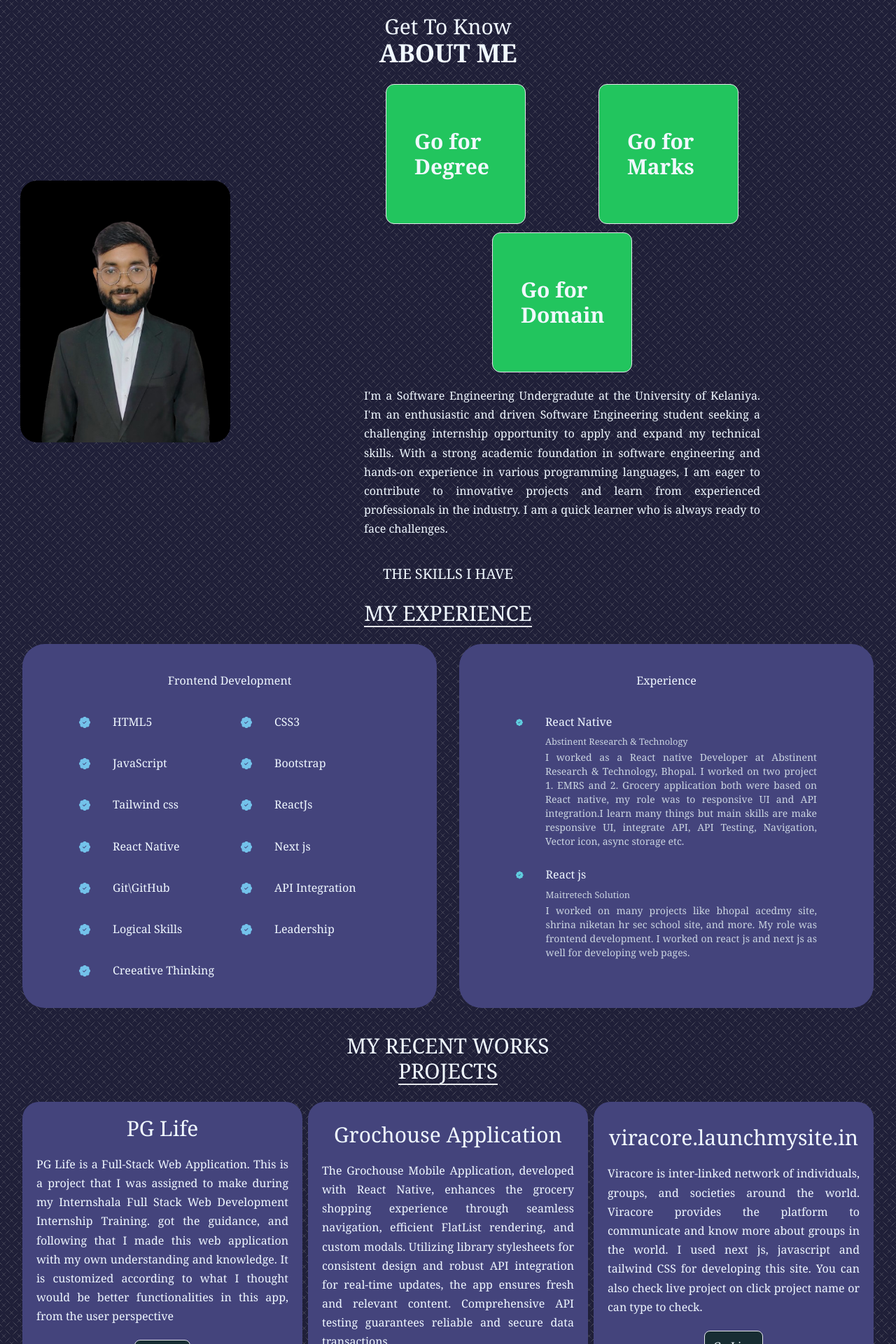
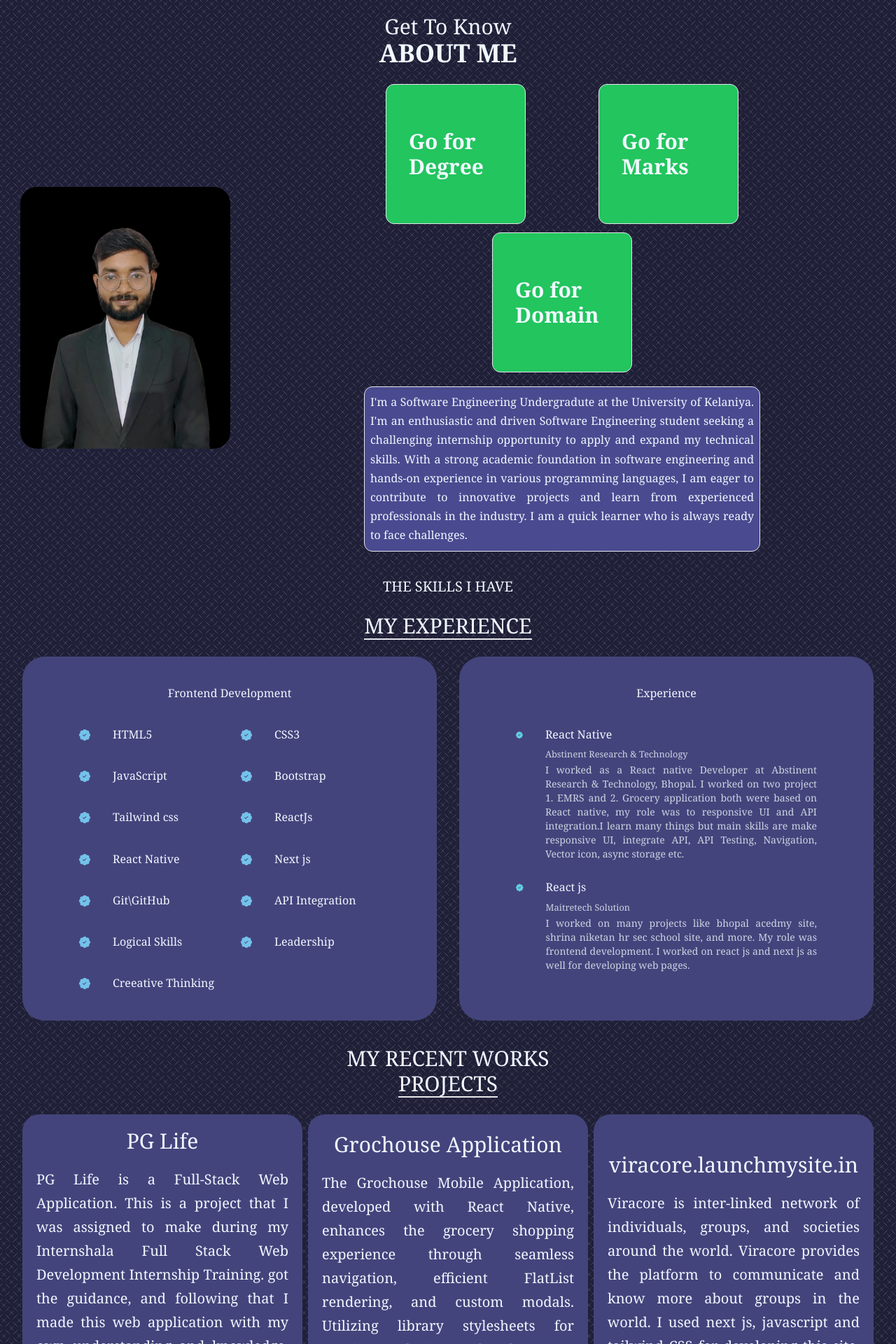
Before and after one commit to ErJahangir/portfolio, a Next.js app: page / in a window 1280 px wide. Shown: the part 880-2800 px from the top of the page at 70% size. Built offline with nearby package versions, Linux system fonts and the light colour scheme.

Commit message:
updated some layouting

```diff
--- a/src/app/Component/About.jsx
+++ b/src/app/Component/About.jsx
@@ -23,7 +23,7 @@ const About = () => {
         <div className="flex flex-col mx-auto w-[95%] lg:w-[49%] gap-5 ">
           <div className="flex flex-wrap gap-3 mx-auto">
             <div className="w-[250px] md:w-[200px] flex flex-col mx-auto relative items-center rounded-xl duration-1000 h-[250px] md:h-[200px] border bg-green-500  group">
-              <h2 className="text-3xl font-bold font-serif ml-10 group-hover:hidden duration-1000 my-auto ">
+              <h2 className="text-3xl font-bold font-serif group-hover:hidden duration-1000 my-auto md:ml-8 ">
                 Go for Degree
               </h2>
               <div className="opacity-0 top-28  group-hover:top-3 absolute group-hover:opacity-100 duration-1000 flex flex-col items-center">
@@ -39,7 +39,7 @@ const About = () => {
               </div>
             </div>
             <div className="w-[250px] md:w-[200px] flex flex-col relative items-center rounded-xl duration-1000 h-[250px] md:h-[200px] mx-auto border bg-green-500  group">
-              <h2 className="text-3xl font-bold font-serif ml-10 group-hover:hidden duration-1000 my-auto ">
+              <h2 className="text-3xl font-bold font-serif  group-hover:hidden duration-1000 my-auto md:ml-8">
                 Go for Marks
               </h2>
               <div className="opacity-0 top-28 group-hover:top-7 absolute group-hover:opacity-100 duration-1000 flex flex-col items-center">
@@ -50,8 +50,8 @@ const About = () => {
                 <h2 className="font-bold text-slate-200">8.13</h2>
               </div>
             </div>
-            <div className="w-[250px] md:w-[200px] flex flex-col mx-auto relative items-center rounded-xl duration-1000 h-[250px] md:h-[200px] border bg-green-500  group">
-              <h2 className="text-3xl font-bold font-serif ml-10 group-hover:hidden duration-1000 my-auto ">
+            <div className="w-[250px] md:w-[200px] flex flex-col mx-auto relative items-center rounded-xl duration-1000 h-[250px] justify-center md:h-[200px] border bg-green-500  group">
+              <h2 className="text-3xl font-bold font-serif group-hover:hidden duration-1000 my-auto md:ml-8">
                 Go for Domain
               </h2>
               <div className="opacity-0 top-28 group-hover:top-5 absolute group-hover:opacity-100 duration-1000 flex flex-col items-center">
@@ -64,7 +64,7 @@ const About = () => {
               </div>
             </div>
           </div>
-          <h2 className="w-[95%] mx-auto text-justify">
+          <h2 className="w-[95%] border p-2 rounded-xl bg-[#4a4a90] hover:bg-transparent duration-1000 hover:shadow-3xl mx-auto text-justify">
             I'm a Software Engineering Undergradute at the University of
             Kelaniya. I'm an enthusiastic and driven Software Engineering
             student seeking a challenging internship opportunity to apply and
--- a/src/app/Component/Contact.jsx
+++ b/src/app/Component/Contact.jsx
@@ -6,15 +6,14 @@ const Contact = () => {
   return (
     <div
       id="Contact"
-      className="flex mx-auto flex-col items-center my-12 w-[95%]"
+      className="flex mx-auto flex-col items-center my-12 w-[95%] md:w-[70%]"
     >
       <h2 className="text-3xl uppercase font-bold border-b-4 border-white">
         Contact me
       </h2>
-      <div className="flex flex-col mt-4 md:flex-row justify-between gap-8 w-full mx-auto">
-        <div className="w-[95%] md:w-[45%] lg:w-[35%] rounded-2xl text-white p-8 flex flex-col justify-center mx-auto border h-[200px]">
+      <div className="flex flex-col mt-4 md:flex-row w-full gap-5">
+        <div className="w-[85%] md:w-[45%] lg:w-[35%] rounded-2xl text-white p-8 flex flex-col justify-center mx-auto border h-[200px]">
           <h2 className="flex flex-row items-center gap-3">
-            {" "}
             <FaHome />
             Ashoka Garden, Bhopal
           </h2>
@@ -23,16 +22,16 @@ const Contact = () => {
             +91 7557708578
           </h2>
         </div>
-        <div className="w-[95%] md:w-[45%] lg:w-[35%] rounded-2xl border mx-auto p-8 flex flex-col justify-center gap-3 h-[200px]">
-          <h2 className="flex flex-row items-center gap-3 text-[10px] md:text-[15px]">
+        <div className="w-[85%] md:w-[45%] lg:w-[35%] rounded-2xl border mx-auto p-8 flex flex-col justify-center gap-3 h-[200px]">
+          <h2 className="flex flex-row items-center gap-3 text-[12px] md:text-[15px]">
             <FaLinkedinIn className="text-2xl" />
             linkedin.com/in/jahangircse786
           </h2>
-          <h2 className="flex flex-row items-center gap-3 text-[10px] md:text-[15px]">
+          <h2 className="flex flex-row items-center gap-3 text-[12px] md:text-[15px]">
             <FaGithub className="text-2xl" />
             github.com/ErJahangir
           </h2>
-          <h2 className="flex flex-row items-center gap-3 text-[10px] md:text-[15px]">
+          <h2 className="flex flex-row items-center gap-3 text-[12px] md:text-[15px]">
             <CgMail className="text-2xl" />
             jahangiralamnke786@gmail.com
           </h2>
--- a/src/app/Component/Education.jsx
+++ b/src/app/Component/Education.jsx
@@ -36,7 +36,7 @@ const Education = () => {
         {data.map((item) => (
           <div
             key={item.id}
-            className="w-[400px] h-[200px] flex flex-col justify-center gap-3 mx-auto hover:shadow-lg rounded-3xl p-5 bg-[#44447c] border-0 duration-1000  hover:bg-transparent hover:border-[1px]"
+            className=" w-[95%] md:w-[400px] h-[200px] flex flex-col justify-center gap-3 mx-auto hover:shadow-lg rounded-3xl p-5 bg-[#44447c] border-0 duration-1000  hover:bg-transparent hover:border-[1px]"
           >
             <h2 className="font-sans text-xl font-semibold">
               {item.name} - {item.course}
--- a/src/app/Component/Home.jsx
+++ b/src/app/Component/Home.jsx
@@ -37,13 +37,13 @@ const Home = () => {
           <Link
             href="/new-resume.pdf"
             download
-            className="border px-5 py-3 rounded-lg hover:bg-green-700 hover:text-gray-900 text-xl capitalize font-semibold duration-1000"
+            className="border px-5 py-3 rounded-lg hover:bg-green-700 hover:text-gray-900 text-[15px] md:text-xl capitalize font-semibold duration-1000"
           >
             Resume
           </Link>
           <Link
             href="#Contact"
-            className="border px-6 py-3 rounded-lg bg-green-600 text-xl capitalize font-semibold duration-1000 hover:text-black hover:bg-white"
+            className="border px-6 py-3 rounded-lg bg-green-600 text-[15px] md:text-xl capitalize font-semibold duration-1000 hover:text-black hover:bg-white"
           >
             Contact us
           </Link>
@@ -53,7 +53,7 @@ const Home = () => {
           width={300}
           alt="Image"
           src="/topimage.png"
-          className="rounded-t-full bg-slate-400 w-[230px] h-[300px] md:w-[300px] md:h-[350px]"
+          className="rounded-t-full bg-blue-950 -rotate-3 w-[230px] h-[300px] md:w-[300px] md:h-[350px]"
         />
       </div>
       <div className="rotate-90 hidden md:flex text-xl md:text-2xl">
--- a/src/app/Component/Project.jsx
+++ b/src/app/Component/Project.jsx
@@ -49,10 +49,12 @@ const Project = () => {
           <Link
             href="/"
             key={item.id}
-            className="w-[400px] mx-auto flex flex-col items-center justify-center hover:shadow-lg rounded-3xl p-5 bg-[#44447c] duration-[1500ms] hover:border  hover:bg-transparent"
+            className="w-[95%] md:w-[400px] mx-auto flex flex-col items-center justify-center hover:shadow-lg rounded-3xl p-5 bg-[#44447c] duration-[1500ms] hover:border  hover:bg-transparent"
           >
-            <h3 className="text-3xl mb-5">{item.Name}</h3>
-            <p className="text-justify mb-5">{item.description}</p>
+            <h3 className=" text-xl md:text-3xl mb-5">{item.Name}</h3>
+            <p className="text-[15px] md:text-[20px] text-justify mb-5">
+              {item.description}
+            </p>
             <div className="flex flex-row gap-2">
               {item.button ? (
                 <Link
--- a/src/app/Footer.js
+++ b/src/app/Footer.js
@@ -33,6 +33,11 @@ const Footer = () => {
           <FaGithub className="text-xl" />
         </Link>
       </div>
+      {/* <div className="border-b-2 w-full my-8"></div>
+      <div>
+        <h2>@ All Rights Reserved.</h2>
+        <h2>All Rights Reserved.</h2>
+      </div> */}
     </div>
   );
 };
```
